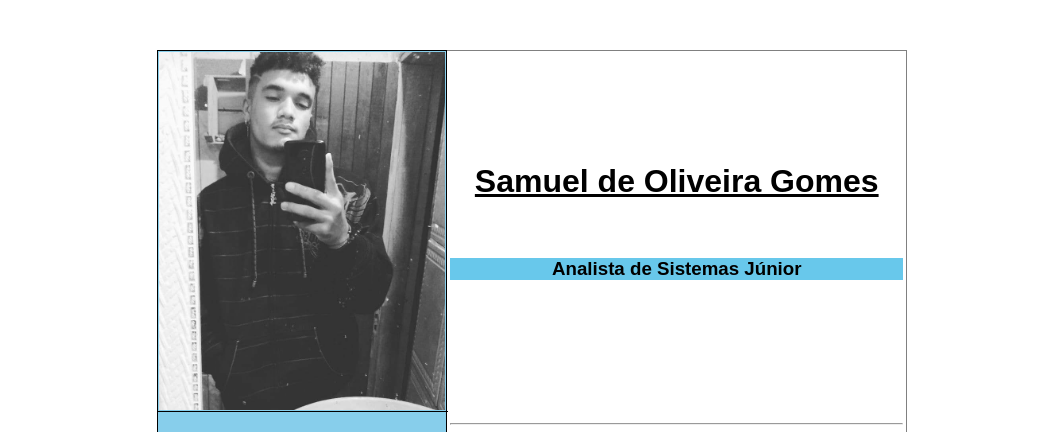
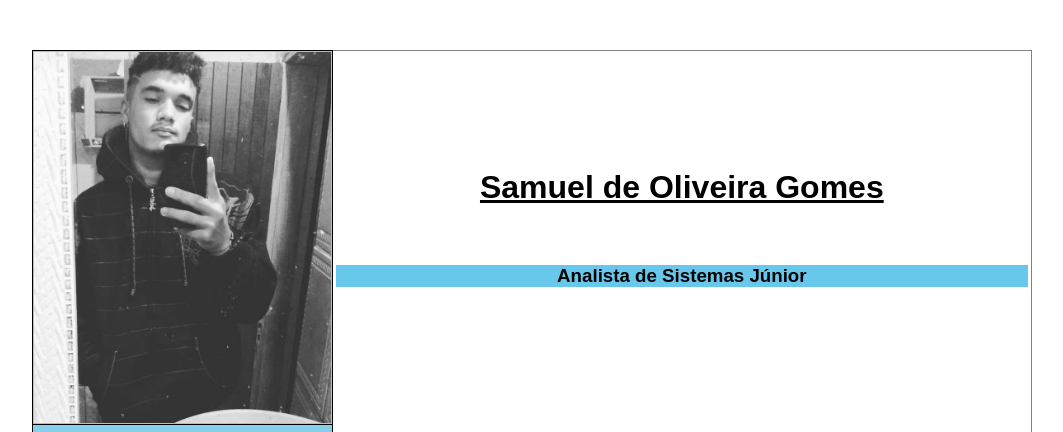
Before and after one commit to SamukaDevv/CurriculoProfissional, a plain HTML site: page index.html in a window 1280 px wide. Shown: the top 432 px of the page, without its empty margins (108-1171 px from the left). Drawn offline with Linux system fonts and the light colour scheme.

Commit message:
first commit

```diff
--- a/index.html
+++ b/index.html
@@ -8,7 +8,7 @@
     </head>
 	<body >
 
-        <table  border="1" width="750px" height="750px" >
+        <table  border="1" width="1000px" height="1000px" >
 
 	        <tr >
                 <th  colspan="2" rowspan="2" width="30%" height="30%"><img width="100%" height="100%" src="SMKK.jpg"></th>
```
